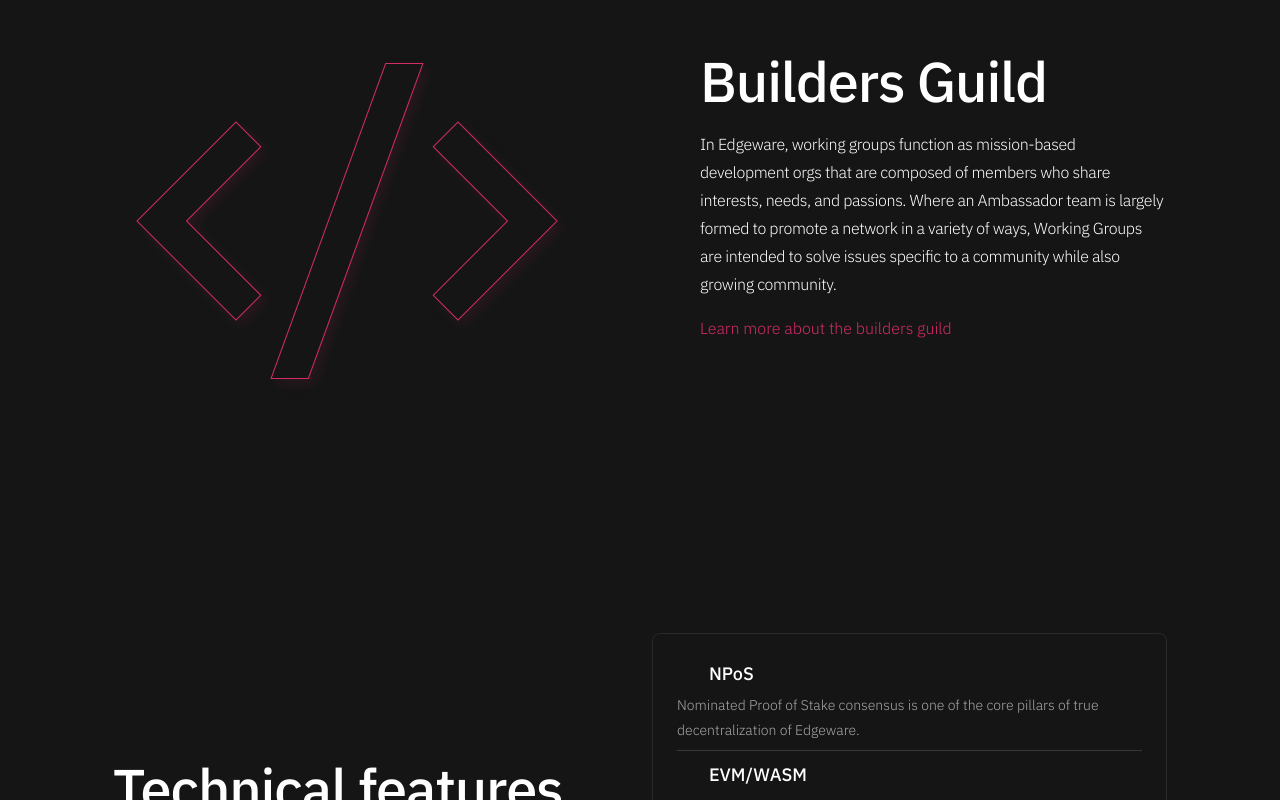
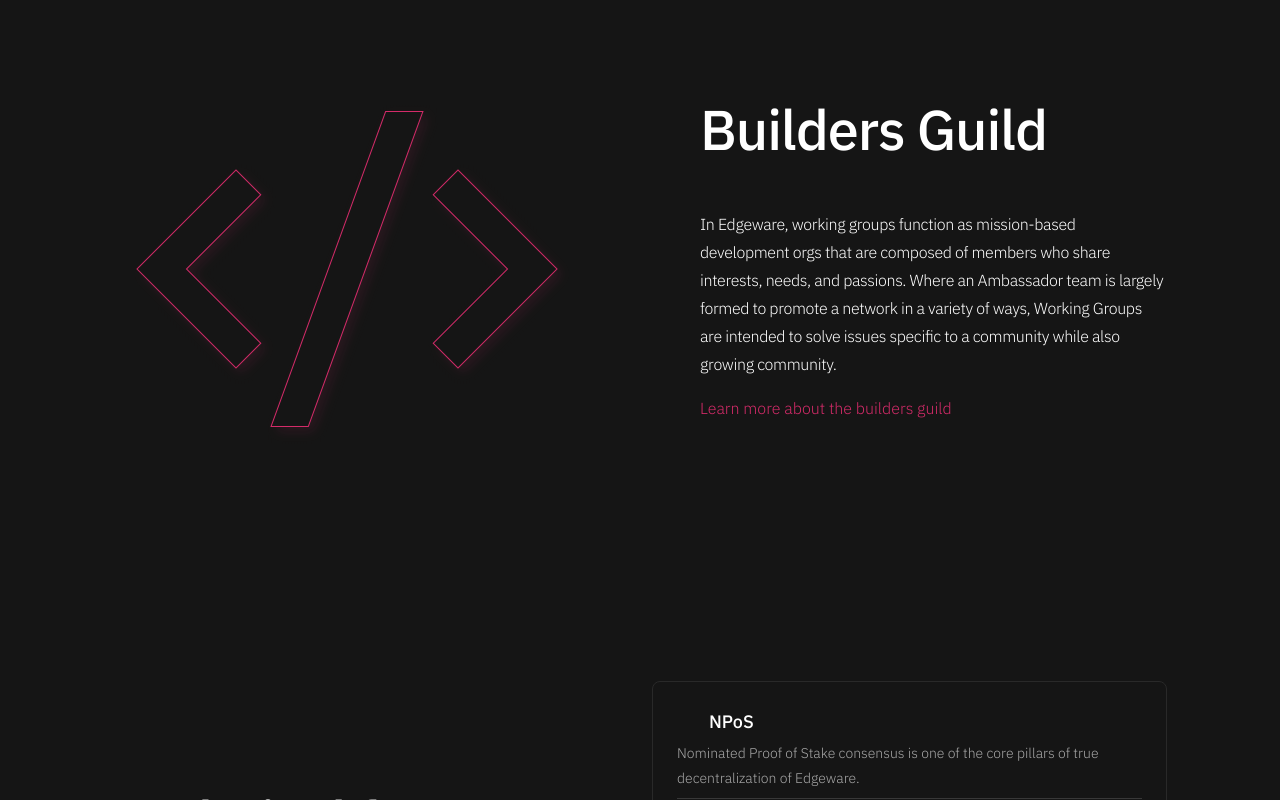
Before and after one commit to edgeware-network/Edgeware-Website, a Next.js app: page /developers in a window 1280 px wide. Shown: the part 1440-2240 px from the top of the page. Built offline with nearby package versions, Linux system fonts and the light colour scheme; some icons are missing.

Commit message:
Minor typography tweaks: improve spacings & line-heights

```diff
--- a/components/common/button/button.module.scss
+++ b/components/common/button/button.module.scss
@@ -7,7 +7,7 @@
   width: 100%;
   max-width: 360px;
   margin: 0 auto;
-  padding: 0.5rem 2rem;
+  padding: var(--spacing-xs) var(--spacing-m);
   border: none;
   outline: none;
   font-size: var(--fs-text-lg);
@@ -18,6 +18,7 @@
     display: inline-block;
     width: auto;
     padding: 14px var(--spacing-l);
+    max-width: fit-content;
   }
 
   &:focus, &:active {
--- a/components/common/icon-with-text/icon-with-text.module.scss
+++ b/components/common/icon-with-text/icon-with-text.module.scss
@@ -35,7 +35,8 @@
 
 .headline {
   font-weight: var(--fw-semibold);
-  font-size: 1.25rem;
+  font-size: var(--fs-text-xl);
+  line-height: 1.5;
   letter-spacing: var(--ls-text--md);
   display: block;
   margin: 0 0 var(--spacing-xs) 0;
--- a/components/common/typography/typography.module.scss
+++ b/components/common/typography/typography.module.scss
@@ -4,11 +4,11 @@
   font-size: var(--fs-headline-400--sm);
   letter-spacing: var(--ls-headline--sm);
   font-weight: var(--fw-semibold);
-  margin: 0 0 var(--spacing-s) 0;
+  margin: 0 0 var(--spacing-m) 0;
 
   @include media-breakpoint-up(md) {
     font-size: var(--fs-headline-400);
-    margin: 0 0 var(--spacing-s) 0;
+    margin: 0 0 var(--spacing-l) 0;
     line-height: 1.16;
     letter-spacing: var(--ls-headline--md);
   }
@@ -36,14 +36,15 @@
 }
 
 .p {
-  font-size: 1.125rem;
+  font-size: var(--fs-text-lg);
   letter-spacing: var(--ls-text--md);
+  margin: var(--spacing-s) 0;
 }
 
 .regular {}
 
 .secondary {
-  font-size: 1rem;
+  font-size: var(---fs-text-md);
 }
 
 .lead {
@@ -55,7 +56,7 @@
 }
 
 .small {
-  font-size: 0.875px;
+  font-size: var(--fs-text-sm);
   color: var(--grey-300);
 }
 
```
